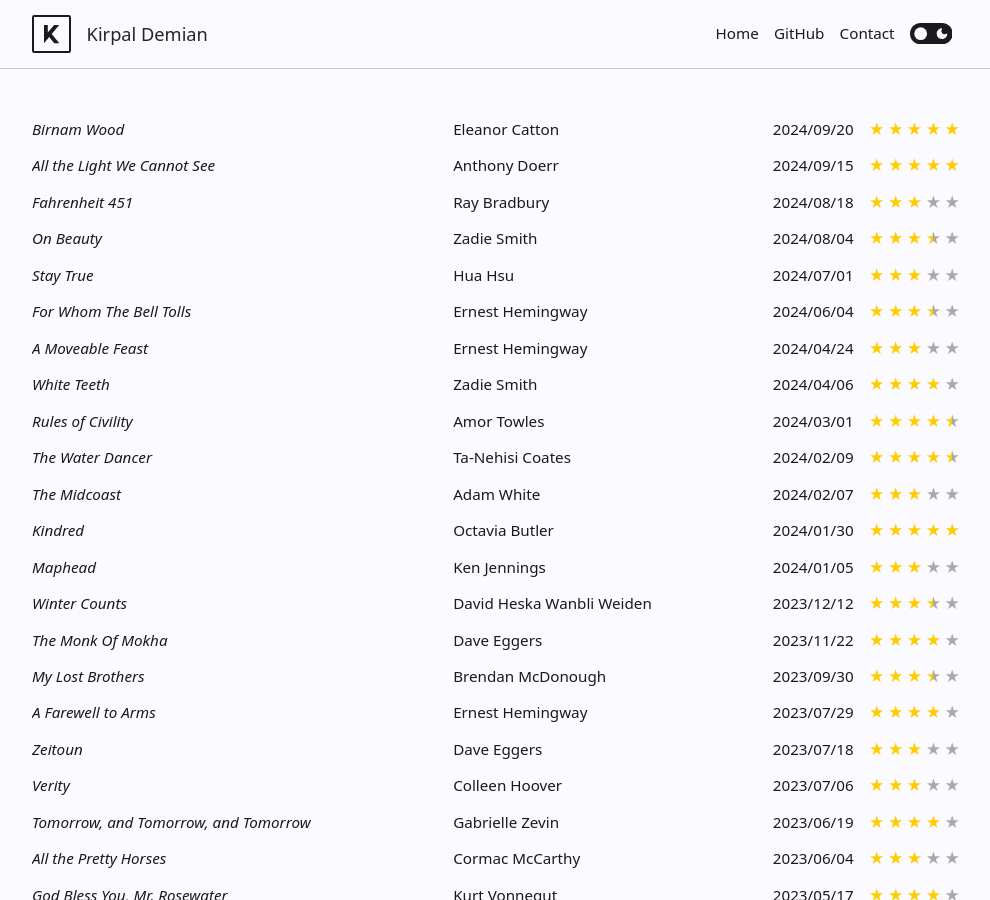
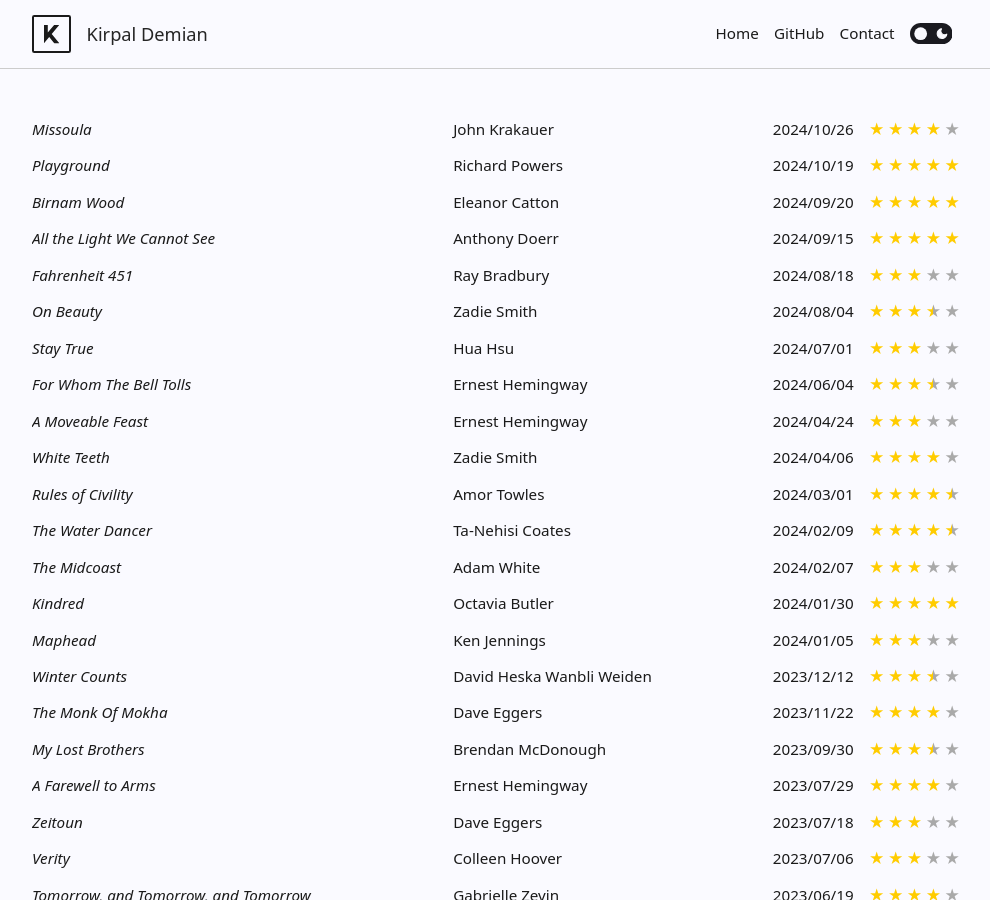
Before and after one commit to Kirpal/kirpal, a Jekyll site: the page built from reading.html, in a window 1280 px wide and 900 px high. Shown: the whole window, without its empty margins (144-1134 px from the left). Built offline with Jekyll 4.4.1, drawn with Linux system fonts in a browser that asks for light colours.

Commit message:
Update reading.yml

```diff
--- a/_data/reading.yml
+++ b/_data/reading.yml
@@ -1,3 +1,19 @@
+- title: 'Missoula'
+  author: John Krakauer
+  isbn: 9780385538732
+  status: read
+  date_started: 2024/10/22
+  date_finished: 2024/10/26
+  rating: 4
+
+- title: 'Playground'
+  author: Richard Powers
+  isbn: 9781324086031
+  status: read
+  date_started: 2024/10/07
+  date_finished: 2024/10/19
+  rating: 5
+
 - title: 'Birnam Wood'
   author: Eleanor Catton
   isbn: 9781776920631
```
